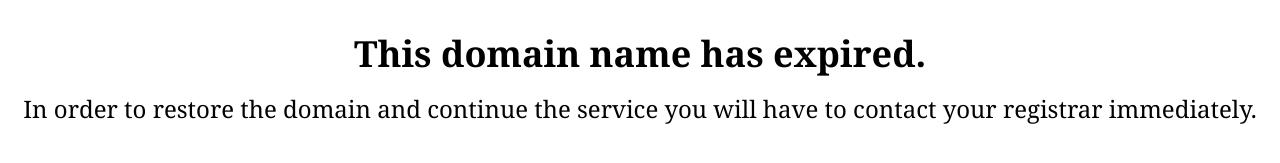
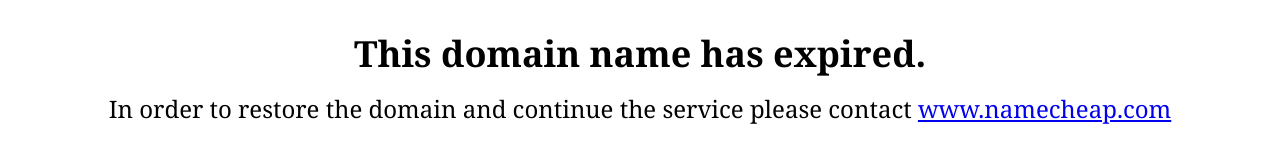
Before and after one commit to jh0ng/jh0ng.github.io, a plain HTML site: page jh0ng/index.html in a window 1280 px wide. Shown: the part 497-660 px from the top of the page. Drawn offline with Linux system fonts and the light colour scheme.

Commit message:
Update index.html

```diff
--- a/jh0ng/index.html
+++ b/jh0ng/index.html
@@ -18,6 +18,6 @@ p {font-family:Georgia, serif;font-size:14px;font-style:normal;font-weight:norma
 
 <p style="text-align:center"><strong><span style="font-size:36px">This domain name has expired.</span></strong></p>
 
-<p style="text-align:center"><span style="font-size:24px">In order to restore the domain and continue the service you will have to contact your registrar immediately.</span></p>
+<p style="text-align:center"><span style="font-size:24px">In order to restore the domain and continue the service please contact <a href="https://namecheap.com">www.namecheap.com</a></span></p>
 </body>
 </html>
```
